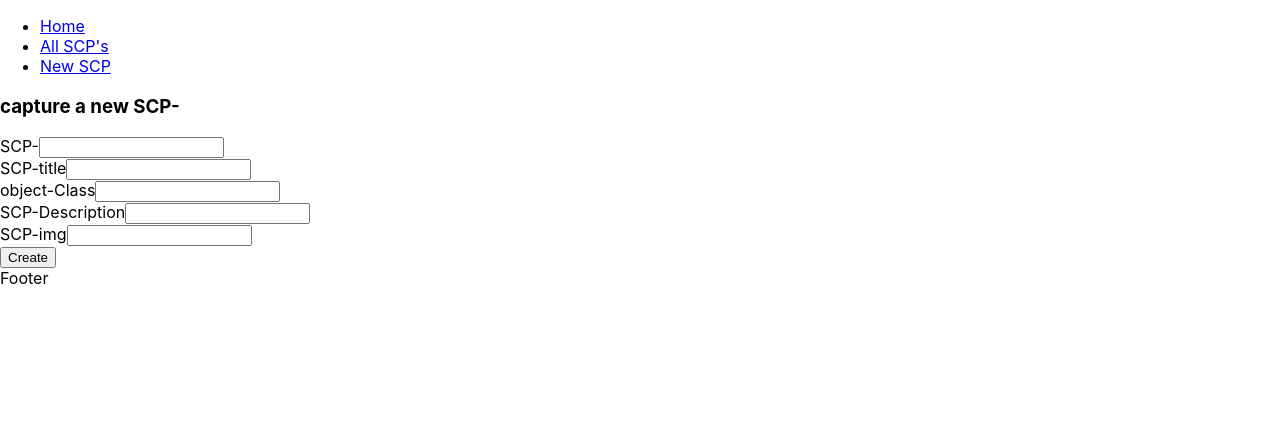
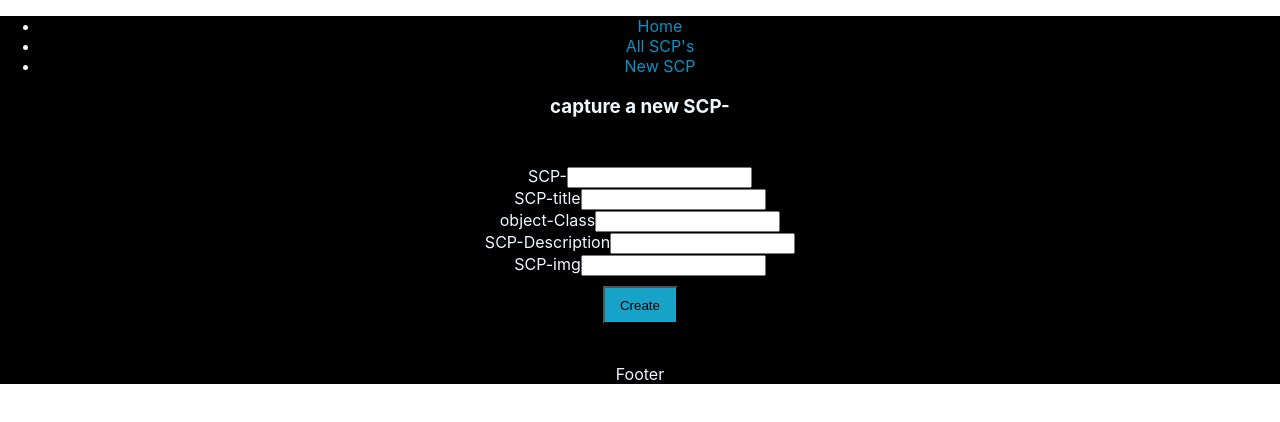
Before and after one commit to SiyavashTorabi/scp-app, a React (Create React App) app in the folder scp-app/: page /SCPs/new in a window 1280 px wide. Shown: the top 422 px of the page. Built offline with nearby package versions, Linux system fonts and the light colour scheme; no server answers; the HTML template or start-up script is replaced by a standard one.

Commit message:
basic functionality is done

```diff
--- a/scp-app/public/index.html
+++ b/scp-app/public/index.html
@@ -7,7 +7,7 @@
     <meta name="theme-color" content="#000000" />
     <meta
       name="description"
-      content="Web site created using create-react-app"
+      content="the scp app"
     />
     <link rel="apple-touch-icon" href="%PUBLIC_URL%/logo192.png" />
     <!--
--- a/scp-app/src/App.css
+++ b/scp-app/src/App.css
@@ -1,5 +1,10 @@
 .App {
+  display: block;
   text-align: center;
+  background-color: black;
+  color: aliceblue;
+  justify-content: center;
+
 }
 
 .App-header {
@@ -14,10 +19,47 @@
 }
 
 .App-link {
-  color: #61dafb;
+  color: #17a2c8;
 }
 
 .footer {
   position: sticky;
   border: 1rem red;
 }
+.form-container{
+display: flex;
+justify-content: center;
+margin: 0 auto;
+padding: 30px;
+justify-content: center;
+
+}
+
+.create-button {
+  background-color: #17a2c8;
+  margin: 10px;
+ height: 38px;
+ width: 75px;
+justify-content: center;
+}
+.input {
+  margin: 10px;
+  padding: 10px;
+}
+.navlink {
+  text-align: center;
+  text-decoration: none;
+  color: rgb(12, 145, 197);
+  justify-content: center;
+
+}
+.navlink:visited {
+text-decoration: none;
+}
+.SCP-links {
+  color: #17a2c8;
+  font-size: small;
+  margin: 15px;
+  padding: 20px;
+  justify-content: center;
+}
--- a/scp-app/src/App.js
+++ b/scp-app/src/App.js
@@ -4,7 +4,7 @@ import ScpList from "./components/ScpList";
 import Navbar from "./components/Navbar";
 import Footer from "./components/Footer";
 import ScpDetail from "./components/ScpDetail";
-
+import "./App.css"
 function App() {
   return (
     <div className="App">
--- a/scp-app/src/components/ScpDetail.jsx
+++ b/scp-app/src/components/ScpDetail.jsx
@@ -5,15 +5,15 @@ import { getOneScp } from "../services/api";
 export default function ScpDetail() {
   const [scp, setScp] = useState({});
   const { id } = useParams();
+
   // console.log(id)
   useEffect(() => {
     const fetchData = async () => {
       const res = await getOneScp(id);
-      console.log(res);
       setScp(res);
     };
     fetchData();
-  }, []);
+  }, [id]);
 
   return (
     <div className={`scp-info ${id}`}>
@@ -21,8 +21,9 @@ export default function ScpDetail() {
       <p>{scp.fields?.SCP_title}</p>
       <p>{scp.fields?.object_Class}</p>
       <p>{scp.fields?.SCP_description}</p>
-      <img  src={scp.fields?.SCP_img} />
+      <img alt={scp.fields?.SCP_title} src={scp.fields?.SCP_img} />
       <a href={scp.fields?.more_info}>link for more info</a>
+
 
       {/* //  key={scp.fields}> */}
     </div>
--- a/scp-app/src/components/ScpList.jsx
+++ b/scp-app/src/components/ScpList.jsx
@@ -22,7 +22,8 @@ export default function ScpList() {
             <div key={scpItem.id}>
               {/* <div key={scpItem.SCP_description}> */}
 
-              <Link to={`/scp/${scpItem.id}`}>{scpItem.fields.SCP}</Link>
+              <Link className="SCP-links" to={`/scp/${scpItem.id}`}>{scpItem.fields.SCP},
+               {scpItem.fields.SCP_title}</Link>
             </div>
             // </div>
           );
--- a/scp-app/src/components/navbar.jsx
+++ b/scp-app/src/components/navbar.jsx
@@ -6,13 +6,13 @@ export default function Navbar() {
     <nav>
       <ul>
         <li>
-          <Link to="/">Home</Link>
+          <Link className="navlink" to="/">Home</Link>
         </li>
         <li>
-          <Link to="/SCPs">All SCP's</Link>
+          <Link className="navlink" to="/SCPs">All SCP's</Link>
         </li>
         <li>
-          <Link to="/SCPs/new">New SCP</Link>
+          <Link className="navlink" to="/SCPs/new">New SCP</Link>
         </li>
       </ul>
     </nav>
--- a/scp-app/src/components/newScp.jsx
+++ b/scp-app/src/components/newScp.jsx
@@ -26,14 +26,14 @@ export default function NewScp() {
 
   const handleSubmit = async (e) => {
     e.preventDefault();
-    const res = await createScp(input);
-     history.push('/SCPs')
+    await createScp(input);
+ history.push('/SCPs')
   };
 
   return (
-    <div>
+  <>
       <h3>capture a new SCP-{input.SCP}</h3>
-
+<div className="form-container">
       <form onChange={handleChange} onSubmit={handleSubmit}>
         <label>SCP-</label>
         <input type="text" name="SCP" />
@@ -50,8 +50,9 @@ export default function NewScp() {
         <label>SCP-img</label>
         <input type="text" name="SCP_img" />
         <br />
-        <button type="submit">Create</button>
+        <button className="create-button" type="submit">Create</button>
       </form>
-    </div>
+      </div>
+      </>
   );
 }
--- a/scp-app/src/services/api.js
+++ b/scp-app/src/services/api.js
@@ -14,7 +14,7 @@ export const getAllScps = async () => {
   try {
     const res = await axios.get(baseURL, config);
     return res.data.records;
-    console.log(res.data.records)
+
   } catch (error) {
     console.error(error);
   }
```
Also changed, not shown: 1 other file (tests, documents, lock files or other folders).
